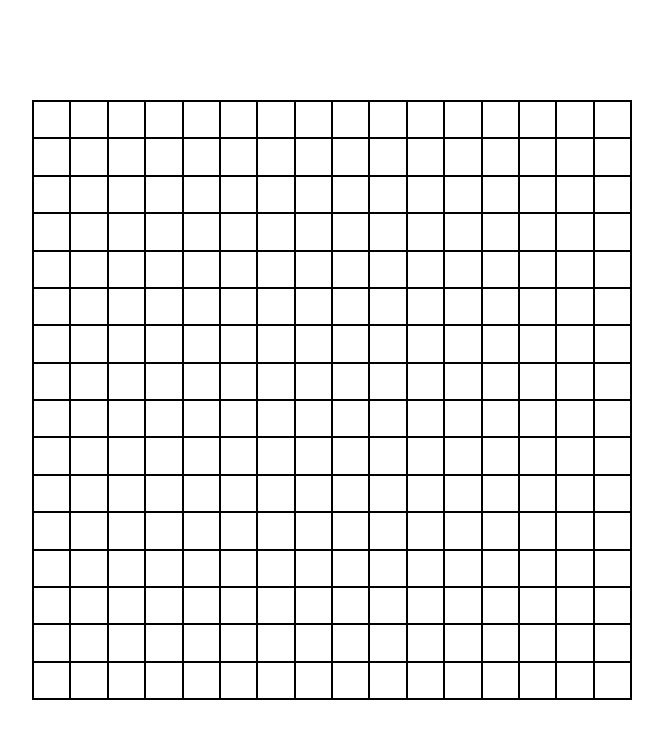
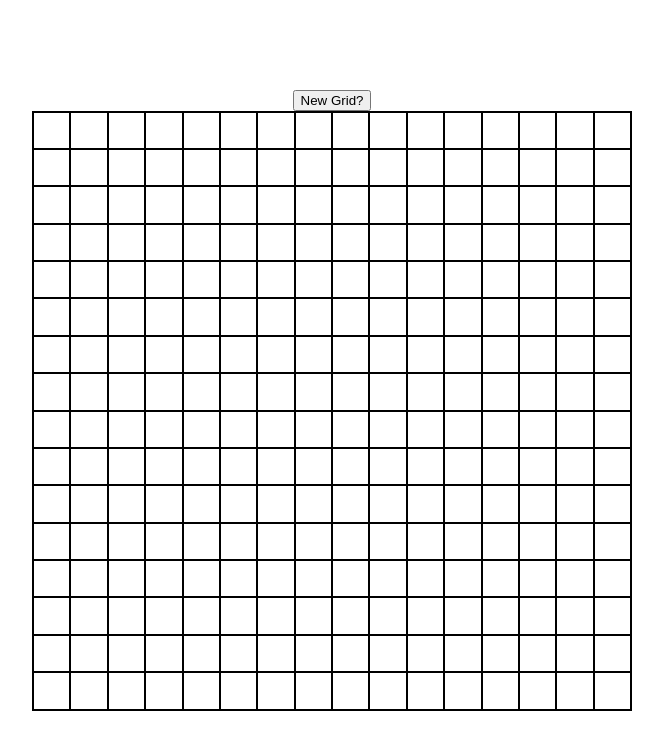
Before and after one commit to farisfitrijuraidi/etch-a-sketch, a plain HTML site: page index.html in a window 1280 px wide. Shown: the whole page, without its empty margins (308-971 px from the left). Drawn offline with Linux system fonts and the light colour scheme.

Commit message:
Add new button element to choose new grid size

```diff
--- a/index.html
+++ b/index.html
@@ -8,6 +8,7 @@
     <link rel="stylesheet" href="./style.css">
 </head>
 <body>
+    <button id="btn">New Grid?</button>
     <div class="container"></div>
 </body>
 </html>
```
